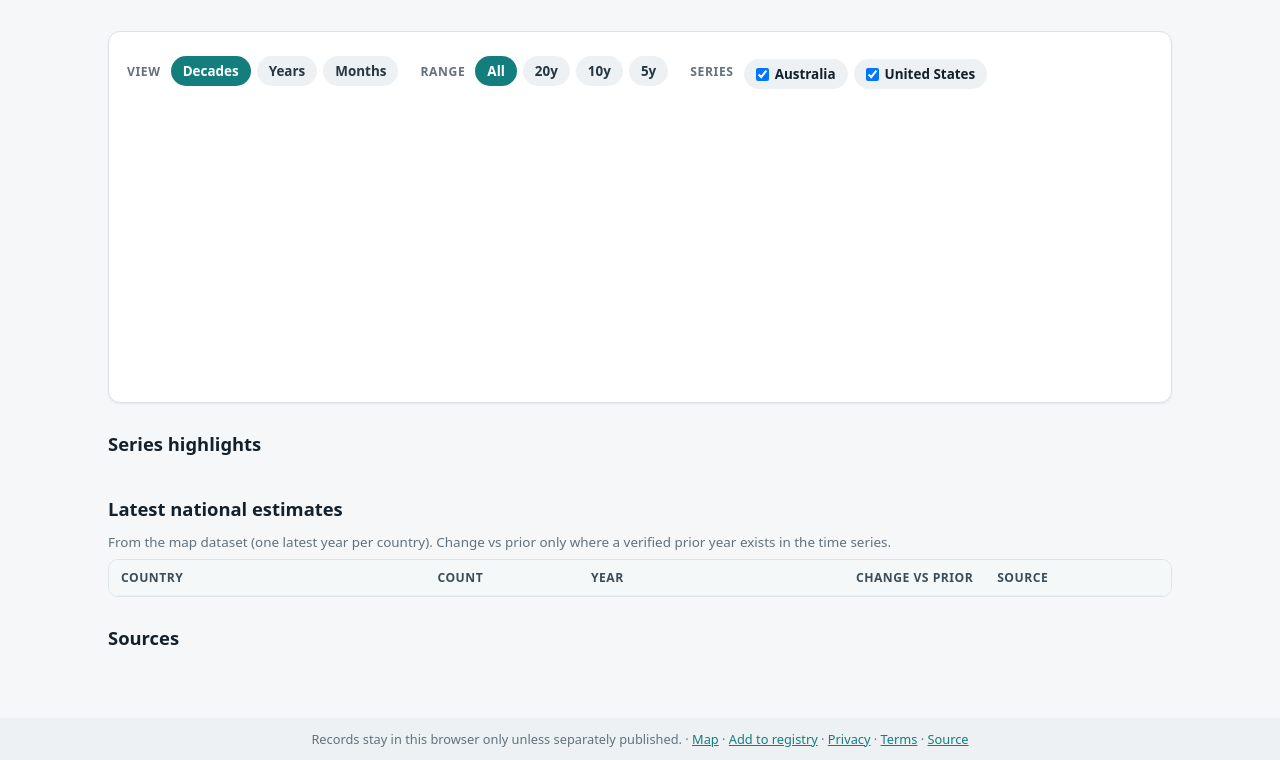
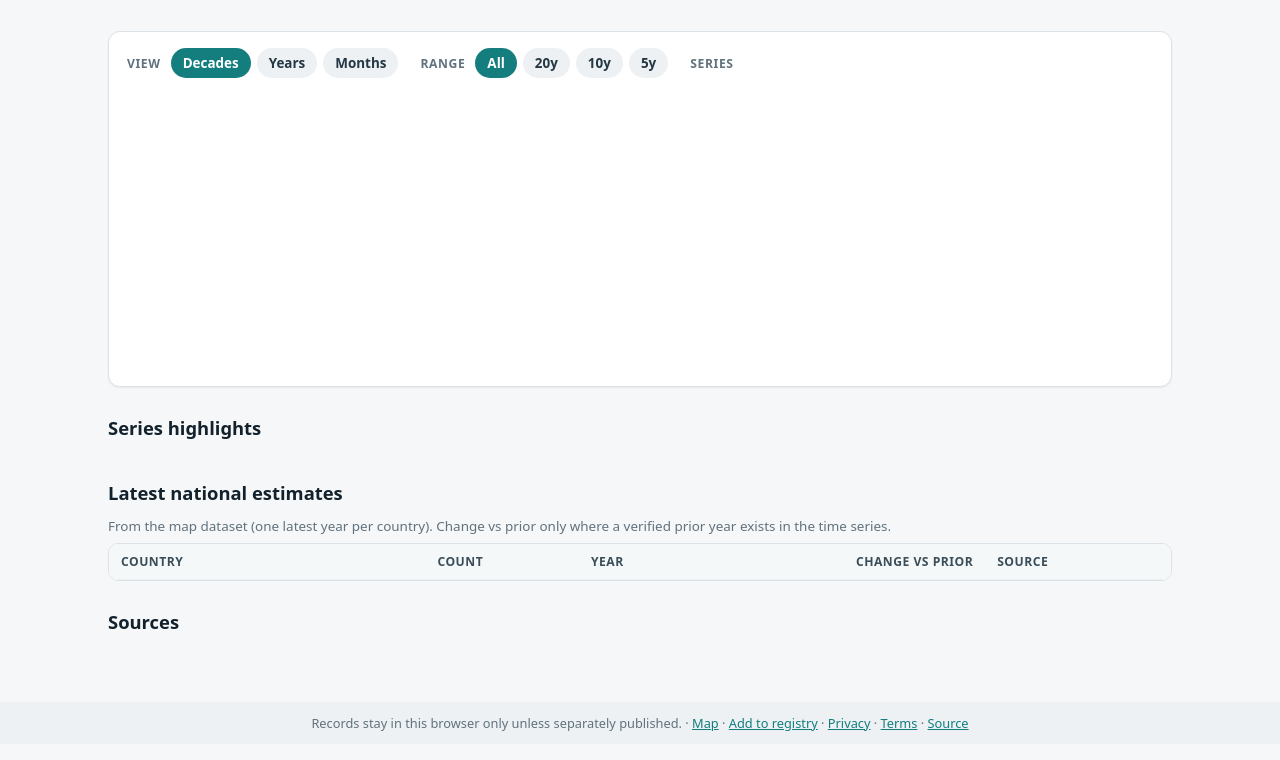
Before and after one commit to sam-t-dev/homeless-registry, a website: page numbers.html in a window 1280 px wide. Shown: the part 183-943 px from the top of the page. Drawn offline with nearby package versions, Linux system fonts and the light colour scheme.

Commit message:
Numbers: dynamic series toggles container for GB+

```diff
--- a/numbers.html
+++ b/numbers.html
@@ -43,10 +43,9 @@
           <button type="button" class="chip" data-range="10">10y</button>
           <button type="button" class="chip" data-range="5">5y</button>
         </div>
-        <div class="toolbar-group" role="group" aria-label="Series">
+        <div class="toolbar-group" role="group" aria-label="Series" id="seriesToggles">
           <span class="toolbar-label">Series</span>
-          <label class="chip-check"><input type="checkbox" data-series="AU" checked> Australia</label>
-          <label class="chip-check"><input type="checkbox" data-series="US" checked> United States</label>
+          <!-- filled by numbers-app from trends.json -->
         </div>
       </div>
       <div class="chart-wrap">
```
